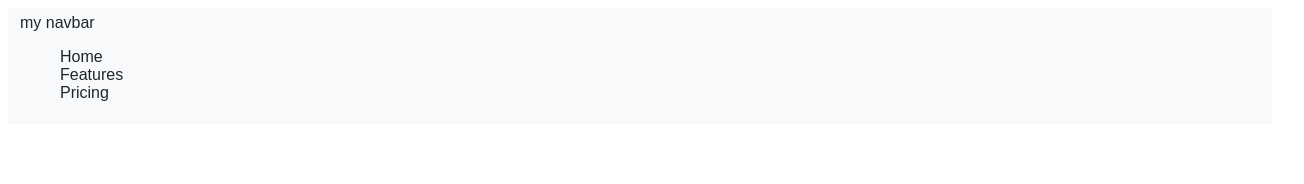
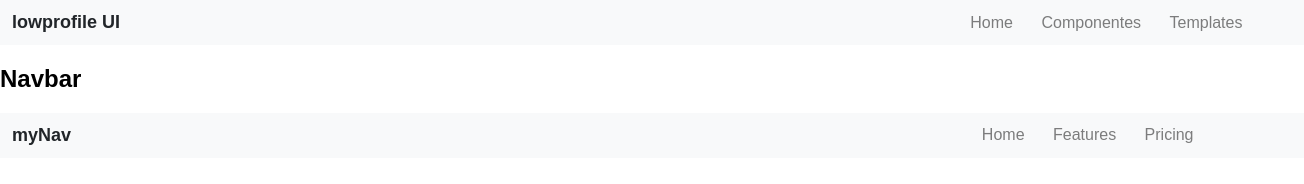
Before and after one commit to abraaovilanova/lowprofile-ui, a plain HTML site: page navbar.html in a window 1280 px wide. Shown: the whole page, 1304 px wide, since content can reach past the window. Drawn offline with Linux system fonts and the light colour scheme.

Commit message:
add more components

```diff
--- a/main.css
+++ b/main.css
@@ -1,5 +1,9 @@
 * {
     font-family: Arial, Helvetica, sans-serif;
+}
+
+body{
+    margin: 0;
 }
 
 :root {
@@ -203,12 +207,49 @@
 
 /* navbar */
 .navbar{
+    width: 100%;
+    padding: 12px 12px;
     color:#212529;
     background-color: #f8f9fa;
-    padding: 6px 12px;
-    align-items: center;
+}
+
+.navbar-logo{
+    display: inline-block;
+    vertical-align: middle;
+}
+
+.navbar-logo__brand{
+    color: #212529;
+    text-decoration: none;
+    font-weight: bold;
+    font-size: large;
+
 }
 
 .navbar-nav{
+    display: inline-block;
+    text-align: right;
+    width: calc(100% - 150px);
+    vertical-align: middle;
+}
+
+.navbar-nav__items{
     list-style: none;
+    margin: 0;
+    padding: 0;
 }
+
+.navbar-nav__item{
+    display: inline-block;
+    margin: 0 12px;
+}
+
+.navbar-nav__item a{
+    text-decoration: none;
+    color: #00000080;
+}
+
+.navbar-nav__item a:hover{
+    color: #000000b3;
+    border-bottom: 2px solid #000000b3;
+}
--- a/navbar.html
+++ b/navbar.html
@@ -5,16 +5,40 @@
     <meta http-equiv="X-UA-Compatible" content="IE=edge">
     <meta name="viewport" content="width=device-width, initial-scale=1.0">
     <link rel="stylesheet" href="main.css">
-    <title>Document</title>
+    <title>Navbar</title>
 </head>
 <body>
-    <nav class="navbar">
-        my navbar
-        <ul class="navbar-nav">
-            <li>Home</li>
-            <li>Features</li>
-            <li>Pricing</li>
-        </ul>
-    </nav>
+    <header class="navbar">
+        <div class="navbar-logo">
+          <a class="navbar-logo__brand">
+               lowprofile UI
+          </a>
+       </div>
+       <nav class="navbar-nav">
+           <ul class="navbar-nav__items">
+               <li class="navbar-nav__item"><a href="index.html">Home</a></li>
+               <li class="navbar-nav__item"><a href="#components">Componentes</a></li>
+              <li class="navbar-nav__item"><a href="#templates">Templates</a></li>
+          </ul>
+      </nav>
+   </header>
+    <section>
+        <h1>Navbar</h1>
+        <header class="navbar">
+            <div class="navbar-logo">
+                <a class="navbar-logo__brand">
+                    myNav
+                </a>
+            </div>
+            <nav class="navbar-nav">
+                <ul class="navbar-nav__items">
+                    <li class="navbar-nav__item"><a href="#">Home</a></li>
+                    <li class="navbar-nav__item"><a href="#">Features</a></li>
+                    <li class="navbar-nav__item"><a href="#">Pricing</a></li>
+                </ul>
+            </nav>
+        </header>
+
+    </section>
 </body>
 </html>
```
Also changed, not shown: alerts.html (+14 -0 lines), buttons.html (+14 -0 lines), form.html (+14 -0 lines), index.html (+17 -2 lines).
